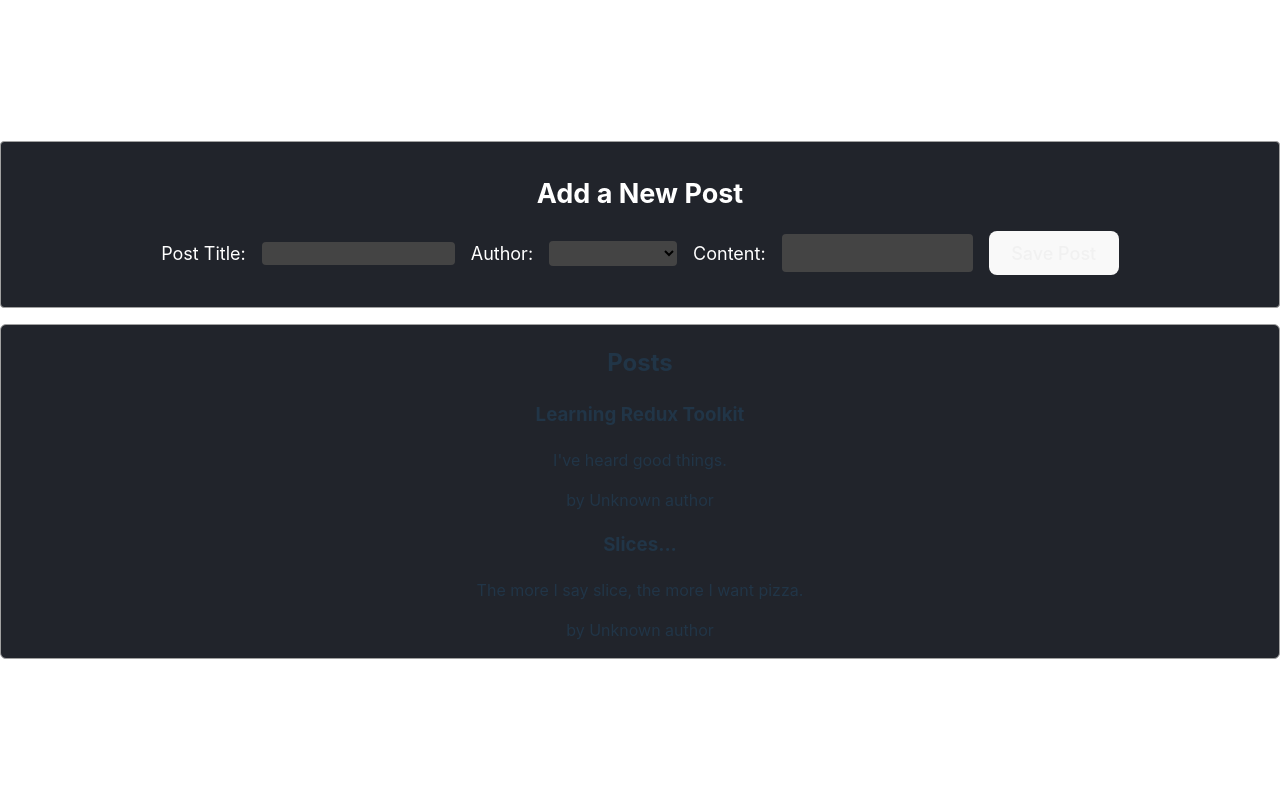
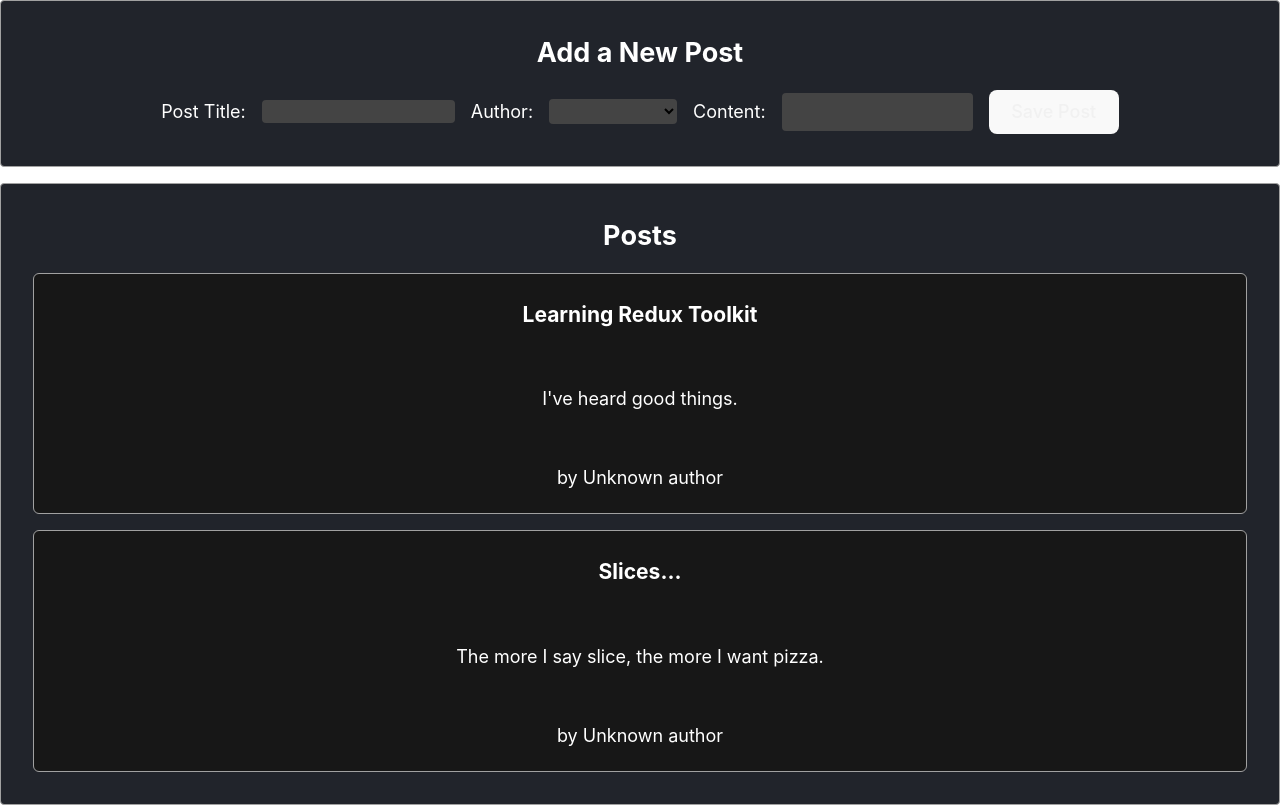
Before and after one commit to daniel-avzaradel/react-redux-toolkit, a React (Vite) app: page / in a window 1280 px wide. Built offline with nearby package versions, Linux system fonts and the light colour scheme.

Commit message:
fixing styles

```diff
--- a/src/features/posts/AddPostForm.tsx
+++ b/src/features/posts/AddPostForm.tsx
@@ -27,6 +27,7 @@ const AddPostForm = () => {
       dispatch(postAdded(title, content, userId));
       setTitle("");
       setContent("");
+      setUserId("");
     }
   };
 
--- a/src/features/posts/PostsList.tsx
+++ b/src/features/posts/PostsList.tsx
@@ -1,26 +1,27 @@
 import { useSelector } from "react-redux";
 import PostAuthor from "./PostAuthor";
 import { selectAllPosts } from "./postSlice";
+import { PostArticle, PostsSection } from "./posts.module";
 
 const PostsList = () => {
 
     const posts = useSelector(selectAllPosts)
 
     const renderedPosts = posts.map(post => (
-        <article key={post.id}>
+        <PostArticle key={post.id}>
             <h3>{post.title}</h3>
             <p>{post.content.substring(0, 100)}</p>
             <p className="postCredit">
                 <PostAuthor userId={post.userId} />
             </p>
-        </article>
+        </PostArticle>
     ))
 
     return (
-        <section>
+        <PostsSection>
             <h2>Posts</h2>
             {renderedPosts}
-        </section>
+        </PostsSection>
     )
 }
 export default PostsList
--- a/src/features/posts/posts.module.ts
+++ b/src/features/posts/posts.module.ts
@@ -36,3 +36,14 @@ export const PostsSection = styled.section`
     }
   }
 `
+
+export const PostArticle = styled.article`
+  display: flex;
+  flex-direction: column;
+  align-items: center;
+  justify-content: center;
+  border: 1px solid #a1a1a1;
+  padding: 4px;
+  background-color: #171717;
+  border-radius: 6px;
+`
```
